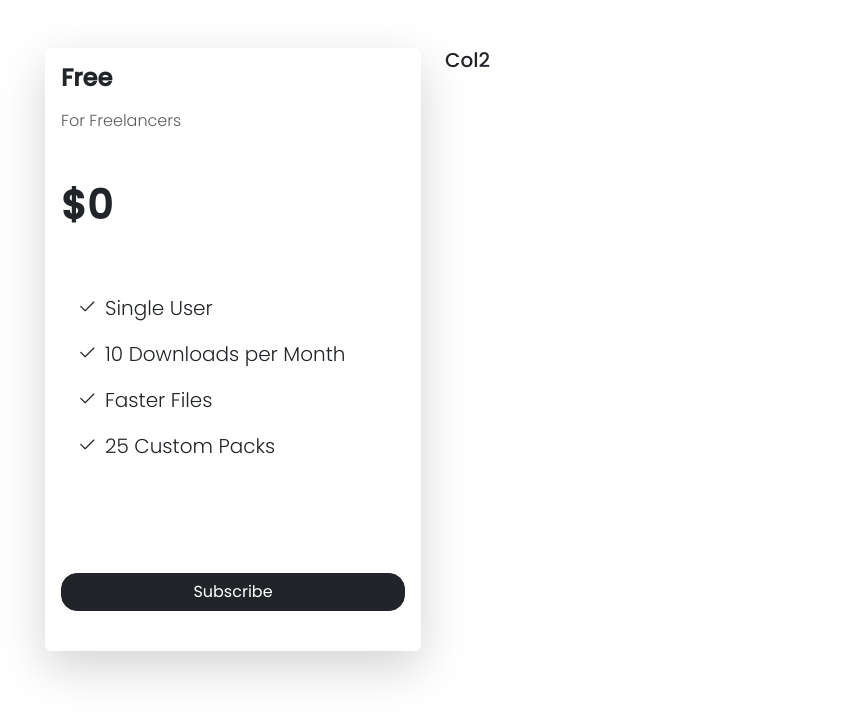
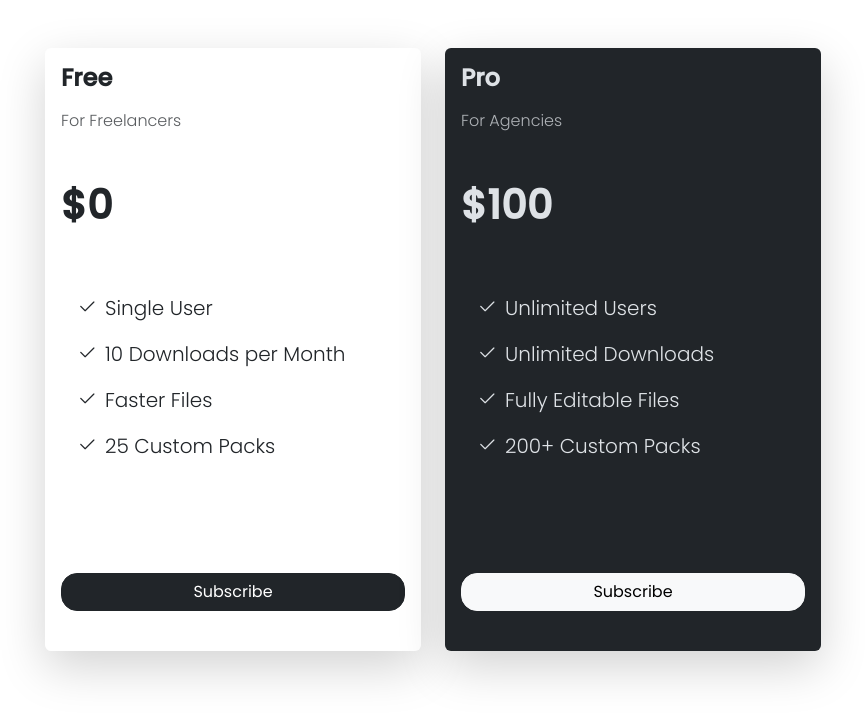
Before and after one commit to elle-lele/PricingCards, a plain HTML site: page Desktop/PricingCards/index.html in a window 1280 px wide. Shown: the whole page, without its empty margins (207-1072 px from the left). Drawn offline with nearby package versions, Linux system fonts and the light colour scheme.

Commit message:
Create the Second Card

```diff
--- a/Desktop/PricingCards/index.html
+++ b/Desktop/PricingCards/index.html
@@ -54,14 +54,38 @@
           </div>
         </div>
 
+        <div class="col-md-6 mb-4">
+          <div class="card border-0 shadow-lg mb-5" data-bs-theme="dark">
+            <div class="card-body vstack gap-2">
 
+              <h4 class="fw-bold text-start">Pro</h4>
 
-        <div class="col-md-6 mb-4">
-          <h5 class="card-title">Col2</h5>
+              <p class="text-muted text-start">For Agencies</p>
+
+              <h2 class="fw-bold fs-1 mt-4 mb-5 text-start">$100</h2>
+
+              <ul class="list-group list-group-flush fs-5 mb-5">
+                <li class="list-group-item border-0">
+                  <i class="bi bi-check2 me-2"></i>Unlimited Users
+                </li>
+                <li class="list-group-item border-0">
+                  <i class="bi bi-check2 me-2"></i>Unlimited Downloads
+                </li>
+                <li class="list-group-item border-0">
+                  <i class="bi bi-check2 me-2"></i>Fully Editable Files
+                </li>
+                <li class="list-group-item border-0">
+                  <i class="bi bi-check2 me-2"></i>200+ Custom Packs
+                </li>
+              </ul>
+
+              <div class="d-grid">
+                <button class="btn btn-light rounded-4 mt-5 mb-4">Subscribe</button>
+              </div>
+
+            </div>
+          </div>
         </div>
-
-      </div>
-    </div>
 
     <script src="js/bootstrap.bundle.min.js"></script>
   </body>
```
